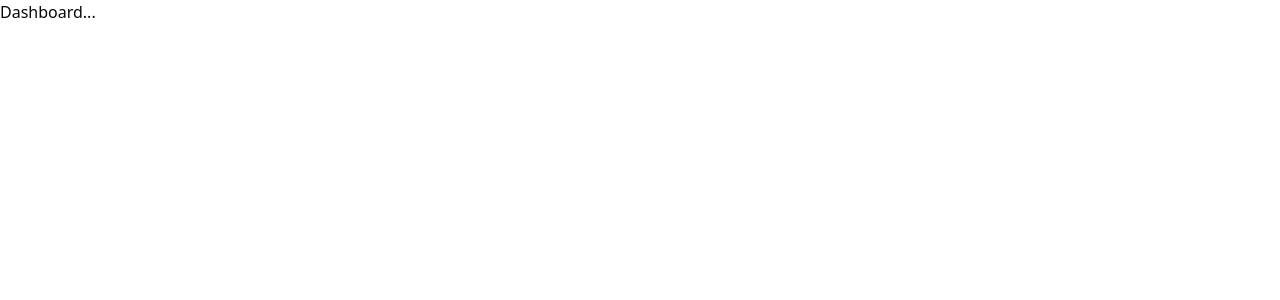
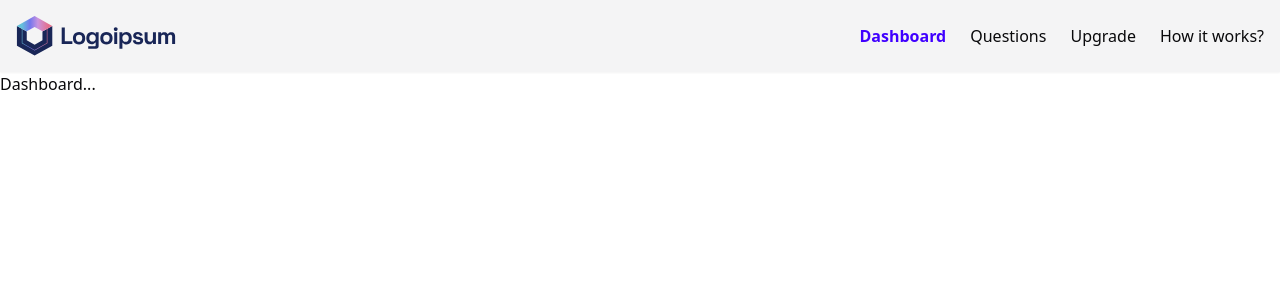
Before and after one commit to UnicornDad8/ai-iterview-mocker, a Next.js app: page /dashboard in a window 1280 px wide. Shown: the top 300 px of the page. Built offline with nearby package versions, Linux system fonts and the light colour scheme.

Commit message:
Add Header component

```diff
--- /dev/null
+++ b/app/dashboard/_components/Header.jsx
@@ -0,0 +1,29 @@
+"use client";
+
+import { useEffect } from 'react';
+import { UserButton } from '@clerk/nextjs';
+import Image from 'next/image';
+import { usePathname } from 'next/navigation';
+
+const Header = () => {
+  const path = usePathname();
+
+  useEffect(() => {
+    console.log(path);
+  }, []);
+
+  return (
+    <div className="flex items-center justify-between p-4 shadow-sm bg-secondary">
+      <Image src={"/logo.svg"} width={160} height={100} alt="logo" />
+      <ul className="hidden gap-6 cursor-pointer md:flex">
+        <li className={`transition-all hover:text-primary hover:font-bold ${path === "/dashboard" && "text-primary font-bold"}`}>Dashboard</li>
+        <li className={`transition-all hover:text-primary hover:font-bold ${path === "/questions" && "text-primary font-bold"}`}>Questions</li>
+        <li className={`transition-all hover:text-primary hover:font-bold ${path === "/upgrade" && "text-primary font-bold"}`}>Upgrade</li>
+        <li className={`transition-all hover:text-primary hover:font-bold ${path === "/how" && "text-primary font-bold"}`}>How it works?</li>
+      </ul>
+      <UserButton />
+    </div>
+  )
+}
+
+export default Header;
--- a/app/dashboard/layout.js
+++ b/app/dashboard/layout.js
@@ -1,8 +1,10 @@
 import React from 'react'
+import Header from './_components/Header';
 
 const DashboardLayout = ({children}) => {
   return (
     <div>
+      <Header />
       {children}
     </div>
   )
```
Also changed, not shown: public/logo.svg (added).
